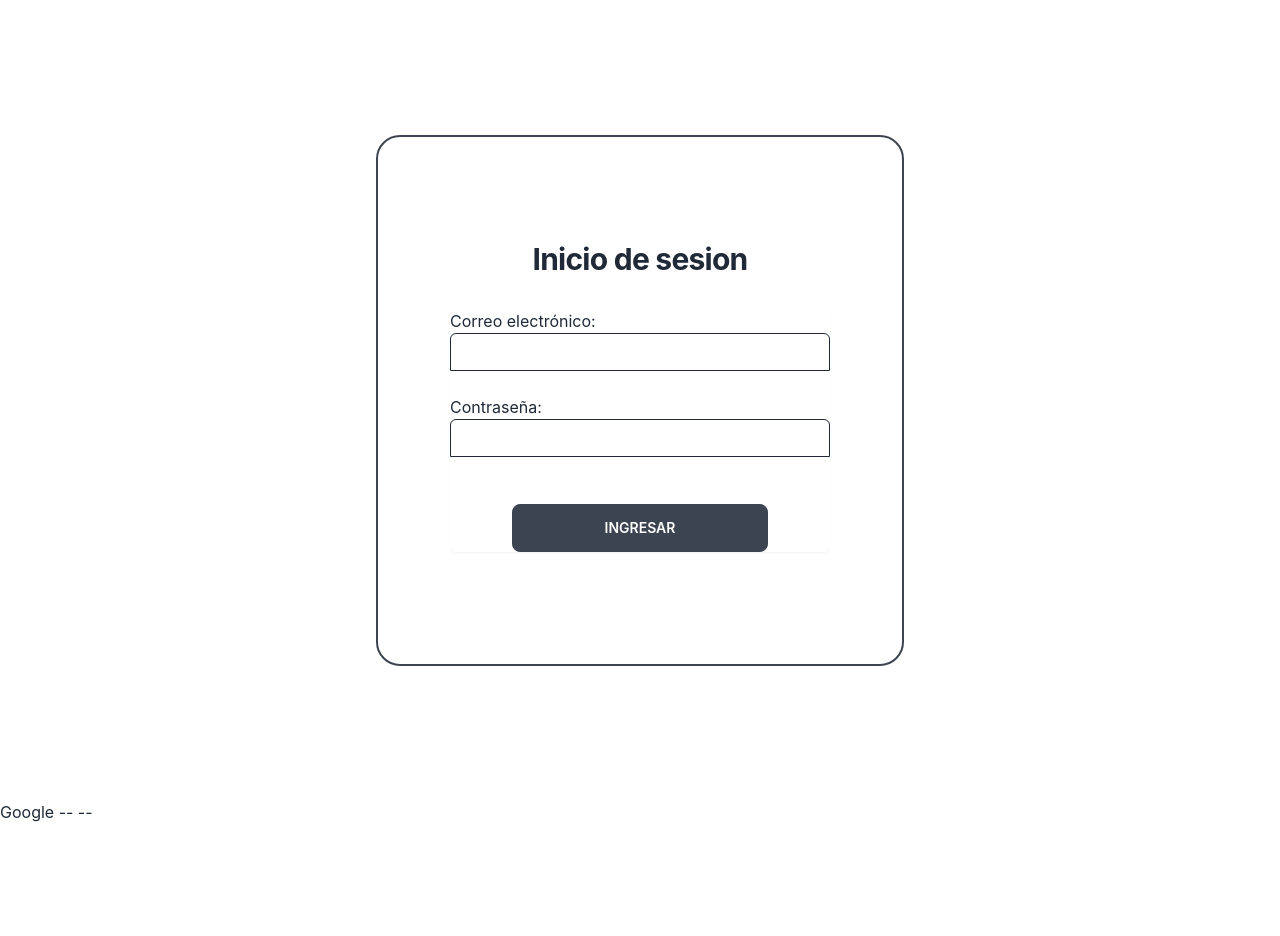
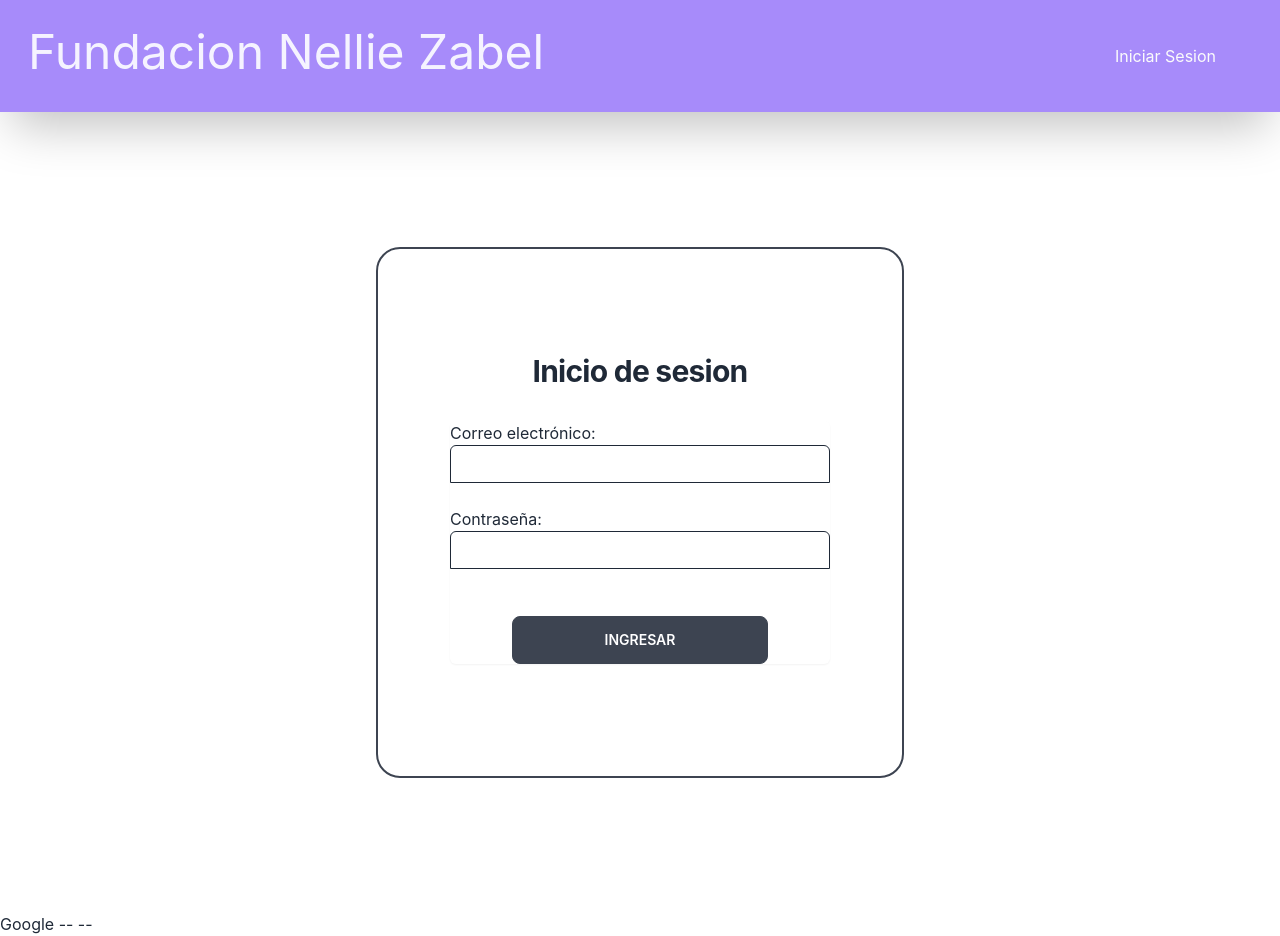
Before and after one commit to Jimeneznet/nelliezabel, a React (Create React App) app: page /login in a window 1280 px wide. Before the commit the page ends 824 px from the top, so only its background shows below. Built offline with nearby package versions, Linux system fonts and the light colour scheme; no server answers.

Commit message:
feat: login navbar

```diff
--- a/src/components/Header.tsx
+++ b/src/components/Header.tsx
@@ -1,6 +1,4 @@
 import React from "react";
-
-
 
 const Header = ({ children }: any) => {
   return (
--- /dev/null
+++ b/src/components/LoginHeader.tsx
@@ -0,0 +1,16 @@
+import React from "react";
+import { useNavigation } from "react-router-dom";
+
+const Header = ({ children }: any) => { //Este es un componente, arreglar la posicion en los <a>
+
+  return ( //Todo dentro del return es lo que se va a desplegar en la pagina
+    <div className="bg-secondaryHeader  h-[7rem] shadow-2xl z-1 flex flex-row justify-between">
+      <h1 className="text-white text-5xl p-7">{children}</h1>
+      <div className="flex items-center px-12">
+        <a className="text-[#fbfbfb] mx-4" href="/login">Iniciar Sesion</a>
+      </div>
+    </div>
+  );
+};
+
+export default Header;
--- a/src/pages/Login.tsx
+++ b/src/pages/Login.tsx
@@ -3,6 +3,7 @@ import LoginView from '../components/LoginView';
 import { auth, logInWithEmailAndPassword, signInWithGoogle } from "../lib/config/firebase.config";
 import { useAuthState } from "react-firebase-hooks/auth";
 import { useNavigate } from 'react-router-dom';
+import LoginHeader from '../components/LoginHeader'
 
 
 const Login = () => {
@@ -34,6 +35,9 @@ const Login = () => {
       }, [user, loading]);
     return (
         <div>
+            <LoginHeader>
+            <h2>Fundacion Nellie Zabel</h2>
+            </LoginHeader>
             <LoginView submitHandler={(e: any) => submitHandler(e)}></LoginView>
             <button onClick={iniciarConGoogle}>Google -- --</button>
             {error && <h1>Error al conectar</h1>}
--- a/src/pages/Register.tsx
+++ b/src/pages/Register.tsx
@@ -8,6 +8,7 @@ import {
   } from "../lib/config/firebase.config";
 
 import { useNavigate } from 'react-router-dom';
+import LoginHeader from '../components/LoginHeader'
 
 const Register = () => {
     const [user, loading, error] = useAuthState(auth);
@@ -39,6 +40,9 @@ const Register = () => {
 
     return (
         <div>
+            <LoginHeader>
+            <h2>Fundacion Nellie Zabel</h2>
+            </LoginHeader>
             <RegisterView submitHandler={(e: any) => submitHandler(e)}></RegisterView>
         </div>
     )
```
